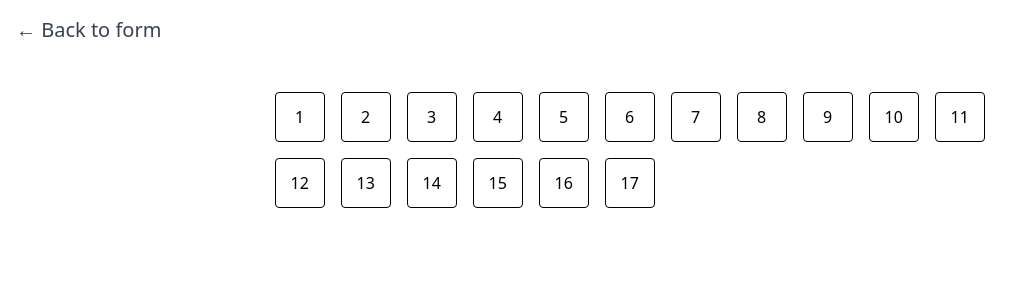
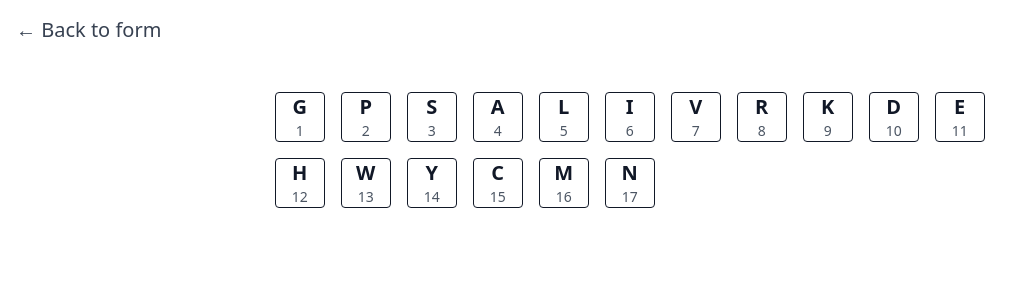
Before and after one commit to elliothershberg/interactive-mutation-browser, a Next.js app: page /browser in a window 1280 px wide. Shown: the top 300 px of the page, without its empty margins (0-1028 px from the left). Built offline with nearby package versions, Linux system fonts and the light colour scheme.

Commit message:
Improve aa styling

```diff
--- a/components/AminoAcidSequence/AminoAcidSequence.tsx
+++ b/components/AminoAcidSequence/AminoAcidSequence.tsx
@@ -15,8 +15,14 @@ function AminoAcidSequence({ sequence }: AminoAcidSequenceProps) {
     <div className="flex flex-wrap w-2/3">
       {aminoAcidArray.map((aminoAcid) => {
         return (
-          <div className="border border-black w-6 h-6 flex items-center justify-center m-2 p-6 rounded">
-            {aminoAcid.position}
+          <div className="border border-gray-900 w-6 h-6 flex items-center justify-center m-2 p-6 rounded">
+            <div>
+              <strong className="text-xl text-gray-900 font-bold">
+                {aminoAcid.initialAminoAcid}
+              </strong>
+              <br />
+              <p className="text-sm text-gray-600">{aminoAcid.position}</p>
+            </div>
           </div>
         );
       })}
```
